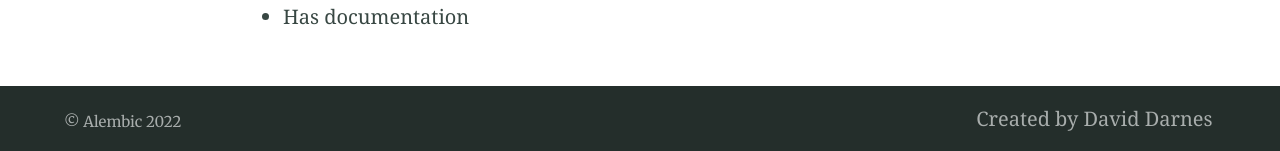
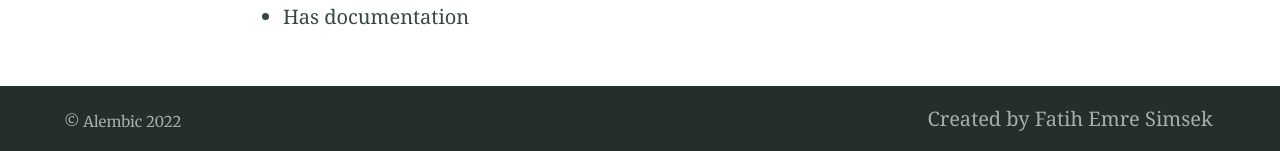
Before and after one commit to sompt22/sompt22.github.io, a Jekyll site: the page built from index.md, in a window 1280 px wide and 900 px high, scrolled down 1327 px. Shown: the part 746-897 px from the top of the window. Built offline with Jekyll 4.4.1, drawn with Linux system fonts in a browser that asks for light colours.

Commit message:
Info update

```diff
--- a/_config.yml
+++ b/_config.yml
@@ -135,15 +135,12 @@
   url: https://github.com/daviddarnes/alembic
 
 navigation_footer:
-- title: Created by David Darnes
-  url: https://darn.es
+- title: Created by Fatih Emre Simsek
+  url: https://github.com/sompt22
 
 social_links: # Appears in sidebar. Set the urls then uncomment and comment out as desired
-  Twitter: https://twitter.com/DavidDarnes
-  LinkedIn: https://www.linkedin.com/in/daviddarnes
-  GitHub: https://github.com/daviddarnes
-  link: https://darn.es
-  RSS: /feed.xml
+  LinkedIn: https://www.linkedin.com/in/fatihemresimsek/
+  GitHub: https://github.com/sompt22
 
 sharing_links: # Appear at the bottom of single blog posts, add as desired. The value can be 'true' or the desired button colour
   Twitter: "#0d94e7"
```
Also changed, not shown: index.md (+1 -1 lines).
